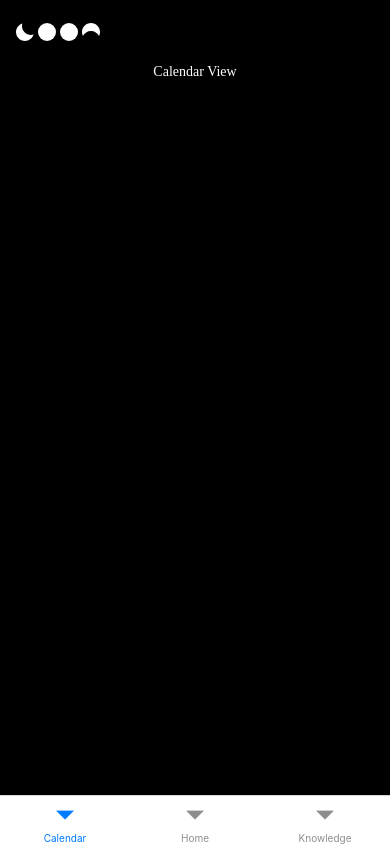
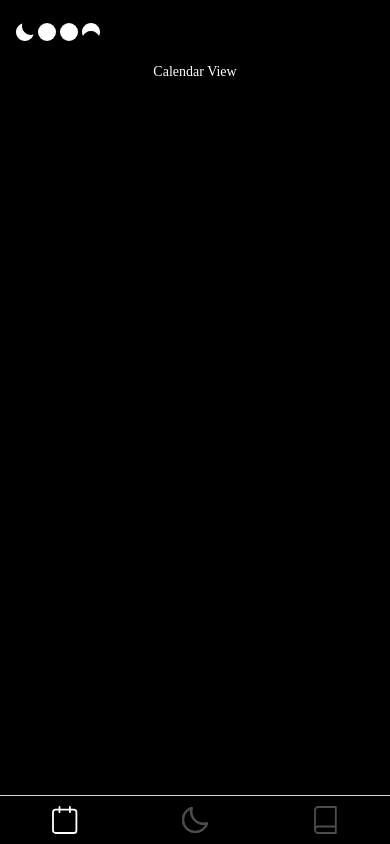
Before and after one commit to Nickolas-Hernandez/loon-client, a React Native app: screen /Calendar in a window 390 px wide. Built offline with nearby package versions, Linux system fonts and the light colour scheme; a web font is replaced by a local one.

Commit message:
Add navigation icons

```diff
--- a/App.tsx
+++ b/App.tsx
@@ -2,11 +2,14 @@ import React from 'react';
 import { StyleSheet } from 'react-native';
 import { useFonts } from 'expo-font';
 import { NavigationContainer } from '@react-navigation/native';
-import { createBottomTabNavigator } from '@react-navigation/bottom-tabs';
+import { createBottomTabNavigator, BottomTabNavigationOptions } from '@react-navigation/bottom-tabs';
 import Home from './views/Home';
 import Calendar from './views/Calendar';
 import Knowledge from './views/Knowledge';
 import Loon from './components/icons/loon';
+import BookIcon from './components/icons/BookIcon';
+import CalendarIcon from './components/icons/CalendarIcon';
+import CrescentIcon from './components/icons/CrescentIcon';
 
 export default function App() {
   const [fontsLoaded, fontError] = useFonts({
@@ -22,9 +25,35 @@ export default function App() {
           <Tab.Navigator
             id="main-nav"
             initialRouteName='Home'
-            // screenOptions={({ route }) => {
+            screenOptions={({ route }): BottomTabNavigationOptions => ({
+              tabBarIcon: ({focused, color, size}) => {
+                let IconComponent: React.FC<{ isActive: boolean; size: number }> | undefined;
 
-            // }}
+                switch (route.name) {
+                  case 'Home':
+                    IconComponent = CrescentIcon;
+                    break;
+                  case 'Calendar':
+                    IconComponent = CalendarIcon;
+                    break;
+                  case 'Knowledge':
+                    IconComponent = BookIcon;
+                    break;
+                  default:
+                    IconComponent = undefined;
+                }
+
+                if (!IconComponent) {
+                  return null;
+                }
+
+                return <IconComponent isActive={focused} size={size} />;
+              },
+              tabBarShowLabel: false,
+              tabBarStyle: {
+                backgroundColor: '#000',
+              },
+            })}
           >
               <Tab.Screen
                   name="Calendar"
--- a/components/icons/BookIcon.tsx
+++ b/components/icons/BookIcon.tsx
@@ -1,14 +1,11 @@
 import React from "react";
 import { Path, Svg } from "react-native-svg";
+import { NavIconProps } from "../../interfaces/NavIconProps";
 
-type BookIconProps = {
-    isActive: boolean
-}
-
-const BookIcon = (props: BookIconProps) => {
+const BookIcon = (props: NavIconProps) => {
     return (
         <Svg width="23" height="28" viewBox="0 0 23 28" fill='none'>
-            <Path stroke={props.isActive === true ? 'white' : 'none'} opacity={props.isActive === true ? '1' : "0.3"} d="M1 23.75C1 22.888 1.34241 22.0614 1.9519 21.4519C2.5614 20.8424 3.38805 20.5 4.25 20.5H21.8M1 23.75C1 24.612 1.34241 25.4386 1.9519 26.0481C2.5614 26.6576 3.38805 27 4.25 27H21.8V1H4.25C3.38805 1 2.5614 1.34241 1.9519 1.9519C1.34241 2.5614 1 3.38805 1 4.25V23.75Z" stroke="white" stroke-width="1.8" stroke-linecap="round" stroke-linejoin="round"/>
+            <Path stroke='white' opacity={props.isActive === true ? '1' : "0.3"} d="M1 23.75C1 22.888 1.34241 22.0614 1.9519 21.4519C2.5614 20.8424 3.38805 20.5 4.25 20.5H21.8M1 23.75C1 24.612 1.34241 25.4386 1.9519 26.0481C2.5614 26.6576 3.38805 27 4.25 27H21.8V1H4.25C3.38805 1 2.5614 1.34241 1.9519 1.9519C1.34241 2.5614 1 3.38805 1 4.25V23.75Z" stroke-width="1.8" stroke-linecap="round" stroke-linejoin="round"/>
         </Svg>
     );
 }
--- /dev/null
+++ b/components/icons/CalendarIcon.tsx
@@ -0,0 +1,13 @@
+import React from "react";
+import { Path, Svg } from "react-native-svg";
+import { NavIconProps } from "../../interfaces/NavIconProps";
+
+const CalendarIcon = (props: NavIconProps) => {
+    return (
+        <Svg width="26" height="28" viewBox="0 0 26 28" fill="none" xmlns="http://www.w3.org/2000/svg">
+            <Path stroke='white' opacity={props.isActive === true ? '1' : "0.3"} d="M17.9 1V6.2M7.5 1V6.2M3.6 3.6H21.8C23.2359 3.6 24.4 4.76406 24.4 6.2V24.4C24.4 25.8359 23.2359 27 21.8 27H3.6C2.16406 27 1 25.8359 1 24.4V6.2C1 4.76406 2.16406 3.6 3.6 3.6Z" stroke-width="1.8" stroke-linecap="round" stroke-linejoin="round"/>
+        </Svg>
+    );
+}
+
+export default CalendarIcon;
--- /dev/null
+++ b/components/icons/CrescentIcon.tsx
@@ -0,0 +1,13 @@
+import React from "react";
+import { Path, Svg } from "react-native-svg";
+import { NavIconProps } from "../../interfaces/NavIconProps";
+
+const CrescentIcon = (props: NavIconProps) => {
+    return (
+        <Svg width="26" height="26" viewBox="0 0 26 26" fill="none" xmlns="http://www.w3.org/2000/svg">
+            <Path fill='white' stroke='white' opacity={props.isActive === true ? '1' : "0.3"} d="M25 16.2995L25.7656 16.5316C25.8512 16.2491 25.7744 15.9425 25.5657 15.7338C25.357 15.5251 25.0504 15.4483 24.7679 15.5339L25 16.2995ZM9.70055 1.00001L10.4662 1.23206C10.5518 0.949632 10.4749 0.64301 10.2662 0.434329C10.0576 0.225647 9.75093 0.148804 9.4685 0.234406L9.70055 1.00001ZM24.7679 15.5339C23.7151 15.853 22.5972 16.0249 21.4378 16.0249V17.6249C22.7562 17.6249 24.0303 17.4293 25.232 17.0651L24.7679 15.5339ZM21.4378 16.0249C15.1072 16.0249 9.97515 10.8929 9.97515 4.5622H8.37515C8.37515 11.7765 14.2235 17.6249 21.4378 17.6249V16.0249ZM9.97515 4.5622C9.97515 3.40279 10.147 2.28496 10.4662 1.23206L8.93494 0.767963C8.57071 1.96969 8.37515 3.24383 8.37515 4.5622H9.97515ZM1.8 12.7373C1.8 7.56589 5.22521 3.19238 9.9326 1.76562L9.4685 0.234406C4.10537 1.85992 0.2 6.8415 0.2 12.7373H1.8ZM13.2627 24.2C6.93202 24.2 1.8 19.068 1.8 12.7373H0.2C0.2 19.9516 6.04837 25.8 13.2627 25.8V24.2ZM24.2344 16.0675C22.8076 20.7748 18.4341 24.2 13.2627 24.2V25.8C19.1585 25.8 24.1401 21.8947 25.7656 16.5316L24.2344 16.0675Z"/>
+        </Svg>
+    );
+}
+
+export default CrescentIcon;
--- /dev/null
+++ b/interfaces/NavIconProps.ts
@@ -0,0 +1,3 @@
+export interface NavIconProps {
+    isActive: boolean
+}
--- a/navigation/RootNativation.tsx
+++ b/navigation/RootNativation.tsx
@@ -3,8 +3,8 @@ import { StyleSheet, View } from "react-native";
 import { NavigationContainer } from '@react-navigation/native';
 import { createBottomTabNavigator } from "@react-navigation/bottom-tabs";
 import BookIcon from '../components/icons/BookIcon';
-import CalendarIcon from '../components/icons/Calendar';
-import CrescentIcon from '../components/icons/Crescent';
+import CalendarIcon from '../components/icons/CalendarIcon';
+import CrescentIcon from '../components/icons/CrescentIcon';
 
 const RootNavigation = () => {
     const Tab = createBottomTabNavigator();
```
Also changed, not shown: components/icons/Calendar.tsx (deleted, +0 -12 lines), components/icons/Crescent.tsx (deleted, +0 -12 lines).
